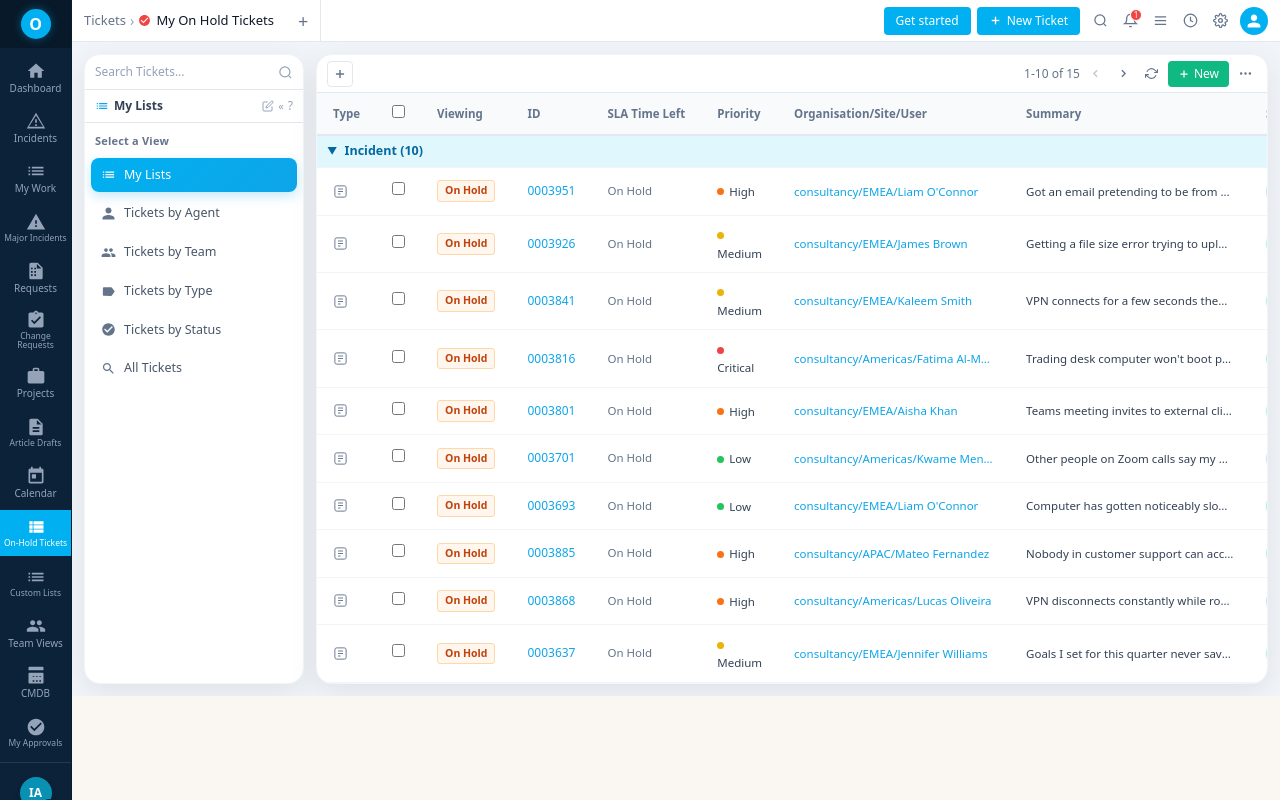
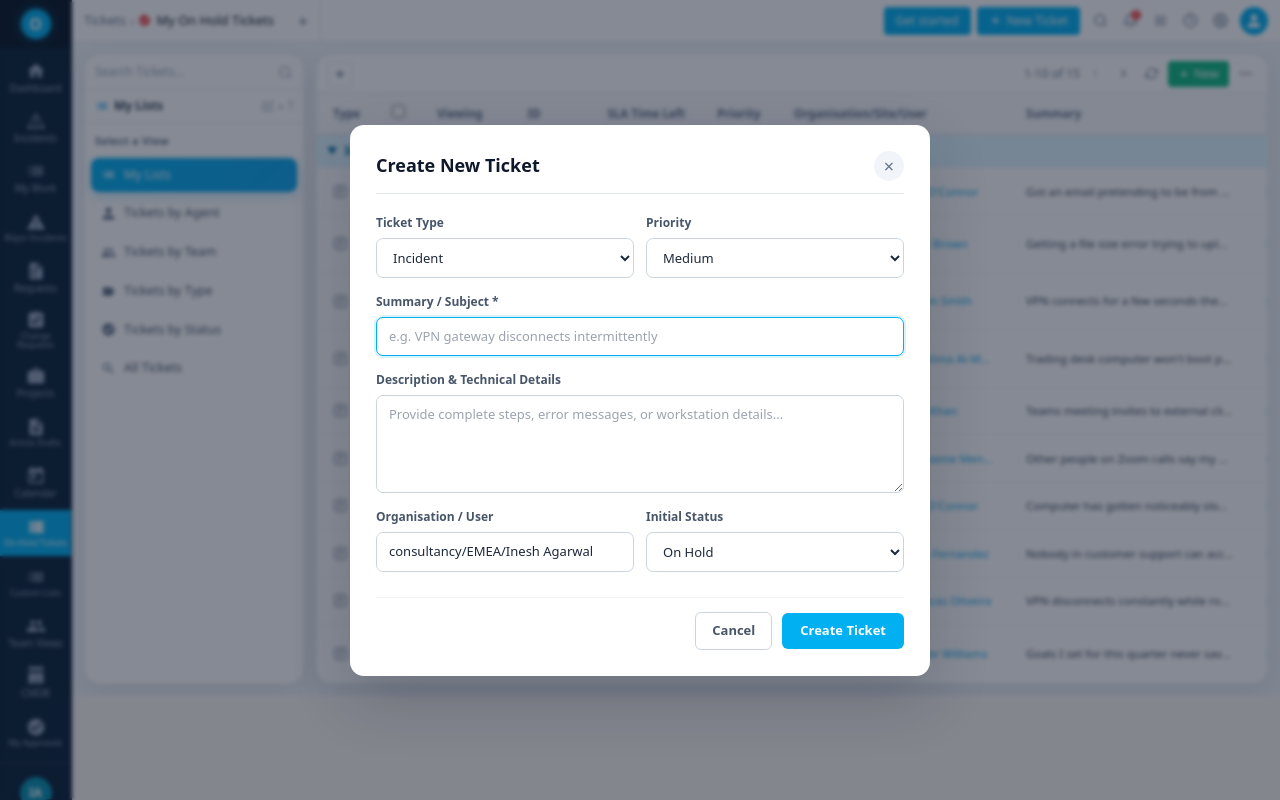
Before and after one commit to jayagrawal-petabyte/ServiGen, a React (Vite) app: page /on-hold in a window 1280 px wide. Both pictures are taken after a click on the element "Create new ticket". Built offline with nearby package versions, Linux system fonts and the light colour scheme.

Commit message:
feat(on-hold): add interactive new ticket modal with user input form

```diff
--- a/src/pages/OnHoldTicket/TicketScreen/OnHoldTicketScreen.css
+++ b/src/pages/OnHoldTicket/TicketScreen/OnHoldTicketScreen.css
@@ -542,3 +542,242 @@ input[type="checkbox"] {
   background: #0284c7;
   border-color: #0284c7;
 }
+
+/* --- New Ticket Modal --- */
+.onhold-modal-overlay {
+  position: fixed;
+  inset: 0;
+  z-index: 1050;
+  display: flex;
+  align-items: center;
+  justify-content: center;
+  padding: 24px;
+  background: rgba(15, 23, 42, 0.5);
+  backdrop-filter: blur(2px);
+  -webkit-backdrop-filter: blur(2px);
+  animation: onholdFadeIn 0.18s ease-out;
+}
+
+@keyframes onholdFadeIn {
+  from { opacity: 0; }
+  to { opacity: 1; }
+}
+
+.onhold-modal {
+  position: relative;
+  width: min(580px, 100%);
+  max-height: 90vh;
+  overflow-y: auto;
+  padding: 26px;
+  border-radius: 14px;
+  background: #ffffff;
+  box-shadow: 0 24px 60px rgba(15, 23, 42, 0.2);
+  animation: onholdScaleUp 0.2s cubic-bezier(0.16, 1, 0.3, 1);
+}
+
+@keyframes onholdScaleUp {
+  from { transform: scale(0.96) translateY(8px); opacity: 0; }
+  to { transform: scale(1) translateY(0); opacity: 1; }
+}
+
+.onhold-modal-header {
+  display: flex;
+  align-items: center;
+  justify-content: space-between;
+  margin-bottom: 20px;
+  padding-bottom: 12px;
+  border-bottom: 1px solid #e2e8f0;
+}
+
+.onhold-modal-header h2 {
+  font-size: 18px;
+  font-weight: 700;
+  color: #0f172a;
+  margin: 0;
+}
+
+.onhold-modal-close {
+  display: inline-flex;
+  align-items: center;
+  justify-content: center;
+  width: 30px;
+  height: 30px;
+  border: none;
+  border-radius: 50%;
+  background: #f1f5f9;
+  color: #64748b;
+  font-size: 18px;
+  cursor: pointer;
+  line-height: 1;
+}
+
+.onhold-modal-close:hover {
+  background: #e2e8f0;
+  color: #0f172a;
+}
+
+.onhold-form {
+  display: flex;
+  flex-direction: column;
+  gap: 15px;
+}
+
+.onhold-form-group {
+  display: flex;
+  flex-direction: column;
+  gap: 6px;
+}
+
+.onhold-form-row {
+  display: grid;
+  grid-template-columns: 1fr 1fr;
+  gap: 12px;
+}
+
+.onhold-form-group label {
+  font-size: 12px;
+  font-weight: 600;
+  color: #475569;
+}
+
+.onhold-form-group input,
+.onhold-form-group select,
+.onhold-form-group textarea {
+  width: 100%;
+  box-sizing: border-box;
+  padding: 9px 12px;
+  border: 1px solid #cbd5e1;
+  border-radius: 7px;
+  font-size: 13px;
+  color: #1e293b;
+  background: #ffffff;
+  outline: none;
+  font-family: inherit;
+}
+
+.onhold-form-group input:focus,
+.onhold-form-group select:focus,
+.onhold-form-group textarea:focus {
+  border-color: #00b0f0;
+  box-shadow: 0 0 0 2px rgba(0, 176, 240, 0.15);
+}
+
+.onhold-form-actions {
+  display: flex;
+  align-items: center;
+  justify-content: flex-end;
+  gap: 10px;
+  margin-top: 10px;
+  padding-top: 14px;
+  border-top: 1px solid #f1f5f9;
+}
+
+.btn-modal-cancel {
+  padding: 8px 16px;
+  border: 1px solid #cbd5e1;
+  border-radius: 6px;
+  background: #ffffff;
+  color: #475569;
+  font-size: 13px;
+  font-weight: 600;
+  cursor: pointer;
+}
+
+.btn-modal-cancel:hover {
+  background: #f8fafc;
+}
+
+.btn-modal-submit {
+  padding: 8px 18px;
+  border: none;
+  border-radius: 6px;
+  background: #00b0f0;
+  color: #ffffff;
+  font-size: 13px;
+  font-weight: 600;
+  cursor: pointer;
+}
+
+.btn-modal-submit:hover {
+  background: #0090cc;
+}
+
+/* --- Bulk Actions Bar --- */
+.onhold-bulk-bar {
+  display: flex;
+  align-items: center;
+  justify-content: space-between;
+  padding: 8px 16px;
+  background: #eff6ff;
+  border-bottom: 1px solid #bfdbfe;
+  flex-wrap: wrap;
+  gap: 10px;
+}
+
+.onhold-bulk-count {
+  display: flex;
+  align-items: center;
+  gap: 8px;
+  font-size: 13px;
+  font-weight: 600;
+  color: #1e40af;
+}
+
+.onhold-bulk-badge {
+  display: inline-flex;
+  align-items: center;
+  justify-content: center;
+  width: 22px;
+  height: 22px;
+  border-radius: 50%;
+  background: #2563eb;
+  color: #ffffff;
+  font-size: 12px;
+  font-weight: 700;
+}
+
+.onhold-bulk-actions {
+  display: flex;
+  align-items: center;
+  gap: 8px;
+  flex-wrap: wrap;
+}
+
+.onhold-bulk-btn {
+  padding: 5px 12px;
+  border-radius: 6px;
+  border: 1px solid #cbd5e1;
+  background: #ffffff;
+  font-size: 12px;
+  font-weight: 600;
+  color: #334155;
+  cursor: pointer;
+  transition: all 0.15s ease;
+}
+
+.onhold-bulk-btn:hover {
+  background: #f1f5f9;
+  border-color: #94a3b8;
+}
+
+.onhold-bulk-btn-delete {
+  background: #fee2e2;
+  border-color: #fca5a5;
+  color: #b91c1c;
+}
+
+.onhold-bulk-btn-delete:hover {
+  background: #fecaca;
+}
+
+.onhold-bulk-select {
+  padding: 5px 10px;
+  border-radius: 6px;
+  border: 1px solid #cbd5e1;
+  background: #ffffff;
+  font-size: 12px;
+  font-weight: 600;
+  color: #334155;
+  outline: none;
+  cursor: pointer;
+}
--- a/src/pages/OnHoldTicket/TicketScreen/OnHoldTicketScreen.tsx
+++ b/src/pages/OnHoldTicket/TicketScreen/OnHoldTicketScreen.tsx
@@ -138,25 +138,49 @@ const OnHoldTicketScreen: React.FC = () => {
     fetchData();
   };
 
-  const handleNewTicket = () => {
-    const newId = "000" + (Math.floor(Math.random() * 9000) + 1000); // Generate 4-digit ID
+  // New Ticket Modal State
+  const [showNewModal, setShowNewModal] = useState<boolean>(false);
+  const [newType, setNewType] = useState<"Incident" | "Service Request">("Incident");
+  const [newSummary, setNewSummary] = useState<string>("");
+  const [newDescription, setNewDescription] = useState<string>("");
+  const [newPriority, setNewPriority] = useState<"Critical" | "High" | "Medium" | "Low">("Medium");
+  const [newOrg, setNewOrg] = useState<string>("consultancy/EMEA/Inesh Agarwal");
+  const [newStatus, setNewStatus] = useState<"On H" | "With">("On H");
+
+  const handleOpenNewModal = () => {
+    setShowNewModal(true);
+  };
+
+  const handleCreateNewTicketSubmit = (e: React.FormEvent) => {
+    e.preventDefault();
+    if (!newSummary.trim()) return;
+
+    const newId = "000" + (Math.floor(Math.random() * 9000) + 1000);
+    const priorityColorMap: Record<string, "red" | "orange" | "yellow" | "green"> = {
+      Critical: "red",
+      High: "orange",
+      Medium: "yellow",
+      Low: "green",
+    };
+
     const newTicket: Ticket = {
       id: newId,
-      priority: "Medium",
-      priorityColor: "yellow",
-      org: "consultancy/US/Jane Doe",
-      summary: "Newly created mock ticket...",
-      status: "On H",
-      type: "Incident",
+      type: newType,
+      summary: newSummary.trim(),
+      description: newDescription.trim() || newSummary.trim(),
+      priority: newPriority,
+      priorityColor: priorityColorMap[newPriority] || "yellow",
+      org: newOrg.trim() || "consultancy/EMEA/Inesh Agarwal",
+      status: newStatus,
+      createdAt: "Just now",
+      targetSla: "Within 4 hours",
     };
 
-    // Add to the front of the list
-    setTickets(prev => [newTicket, ...prev]);
-    setCurrentPage(1); // Go to page 1 to see it
-
-    // Simulate loading for effect
-    setIsLoading(true);
-    setTimeout(() => setIsLoading(false), 400);
+    setTickets((prev) => [newTicket, ...prev]);
+    setCurrentPage(1);
+    setShowNewModal(false);
+    setNewSummary("");
+    setNewDescription("");
   };
 
   // 1. Filter Tickets
@@ -238,11 +262,11 @@ const OnHoldTicketScreen: React.FC = () => {
             </span>
           </div>
           <div className="topnav-tab-bar">
-            <span className="tab-plus">+</span>
+            <span className="tab-plus" onClick={handleOpenNewModal} title="Create new ticket" style={{ cursor: "pointer" }}>+</span>
           </div>
           <div className="topnav-right">
             <button className="btn-get-started" onClick={() => navigate('/dashboard')}>Get started</button>
-            <button className="btn-new-ticket" onClick={handleNewTicket}>
+            <button className="btn-new-ticket" onClick={handleOpenNewModal}>
               <svg viewBox="0 0 24 24" width="13" height="13" fill="none" stroke="currentColor" strokeWidth="2.5"><line x1="12" y1="5" x2="12" y2="19"/><line x1="5" y1="12" x2="19" y2="12"/></svg>
               New Ticket
             </button>
@@ -281,7 +305,7 @@ const OnHoldTicketScreen: React.FC = () => {
 
           <div className="right-panel">
             <div className="table-toolbar">
-              <button className="tb-add-btn">
+              <button className="tb-add-btn" onClick={handleOpenNewModal} title="Create new ticket" style={{ cursor: "pointer" }}>
                 <svg viewBox="0 0 24 24" width="14" height="14" fill="none" stroke="currentColor" strokeWidth="2.5"><line x1="12" y1="5" x2="12" y2="19"/><line x1="5" y1="12" x2="19" y2="12"/></svg>
               </button>
               <div style={{flex:1}}></div>
@@ -295,7 +319,7 @@ const OnHoldTicketScreen: React.FC = () => {
               <button className="tb-nav-btn" onClick={handleRefresh}>
                 <svg viewBox="0 0 24 24" width="13" height="13" fill="none" stroke="currentColor" strokeWidth="2"><polyline points="23 4 23 10 17 10"/><polyline points="1 20 1 14 7 14"/><path d="M3.51 9a9 9 0 0 1 14.85-3.36L23 10M1 14l4.64 4.36A9 9 0 0 0 20.49 15"/></svg>
               </button>
-              <button className="btn-new-green" onClick={handleNewTicket}>
+              <button className="btn-new-green" onClick={handleOpenNewModal}>
                 <svg viewBox="0 0 24 24" width="12" height="12" fill="none" stroke="currentColor" strokeWidth="2.5"><line x1="12" y1="5" x2="12" y2="19"/><line x1="5" y1="12" x2="19" y2="12"/></svg>
                 New
               </button>
@@ -444,6 +468,110 @@ const OnHoldTicketScreen: React.FC = () => {
           }}
         />
       )}
+
+      {showNewModal && (
+        <div className="onhold-modal-overlay" onClick={() => setShowNewModal(false)}>
+          <div className="onhold-modal" onClick={(e) => e.stopPropagation()}>
+            <div className="onhold-modal-header">
+              <h2>Create New Ticket</h2>
+              <button
+                type="button"
+                className="onhold-modal-close"
+                onClick={() => setShowNewModal(false)}
+                aria-label="Close modal"
+              >
+                ×
+              </button>
+            </div>
+
+            <form onSubmit={handleCreateNewTicketSubmit} className="onhold-form">
+              <div className="onhold-form-row">
+                <div className="onhold-form-group">
+                  <label>Ticket Type</label>
+                  <select
+                    value={newType}
+                    onChange={(e) => setNewType(e.target.value as "Incident" | "Service Request")}
+                  >
+                    <option value="Incident">Incident</option>
+                    <option value="Service Request">Service Request</option>
+                  </select>
+                </div>
+
+                <div className="onhold-form-group">
+                  <label>Priority</label>
+                  <select
+                    value={newPriority}
+                    onChange={(e) => setNewPriority(e.target.value as "Critical" | "High" | "Medium" | "Low")}
+                  >
+                    <option value="Critical">Critical</option>
+                    <option value="High">High</option>
+                    <option value="Medium">Medium</option>
+                    <option value="Low">Low</option>
+                  </select>
+                </div>
+              </div>
+
+              <div className="onhold-form-group">
+                <label>Summary / Subject *</label>
+                <input
+                  type="text"
+                  placeholder="e.g. VPN gateway disconnects intermittently"
+                  value={newSummary}
+                  onChange={(e) => setNewSummary(e.target.value)}
+                  required
+                  autoFocus
+                />
+              </div>
+
+              <div className="onhold-form-group">
+                <label>Description & Technical Details</label>
+                <textarea
+                  rows={4}
+                  placeholder="Provide complete steps, error messages, or workstation details..."
+                  value={newDescription}
+                  onChange={(e) => setNewDescription(e.target.value)}
+                />
+              </div>
+
+              <div className="onhold-form-row">
+                <div className="onhold-form-group">
+                  <label>Organisation / User</label>
+                  <input
+                    type="text"
+                    placeholder="e.g. consultancy/EMEA/Inesh Agarwal"
+                    value={newOrg}
+                    onChange={(e) => setNewOrg(e.target.value)}
+                  />
+                </div>
+
+                <div className="onhold-form-group">
+                  <label>Initial Status</label>
+                  <select
+                    value={newStatus}
+                    onChange={(e) => setNewStatus(e.target.value as "On H" | "With")}
+                  >
+                    <option value="On H">On Hold</option>
+                    <option value="With">With User</option>
+                  </select>
+                </div>
+              </div>
+
+              <div className="onhold-form-actions">
+                <button
+                  type="button"
+                  className="btn-modal-cancel"
+                  onClick={() => setShowNewModal(false)}
+                >
+                  Cancel
+                </button>
+                <button type="submit" className="btn-modal-submit">
+                  Create Ticket
+                </button>
+              </div>
+            </form>
+          </div>
+        </div>
+      )}
     </div>
   );
 };
```
